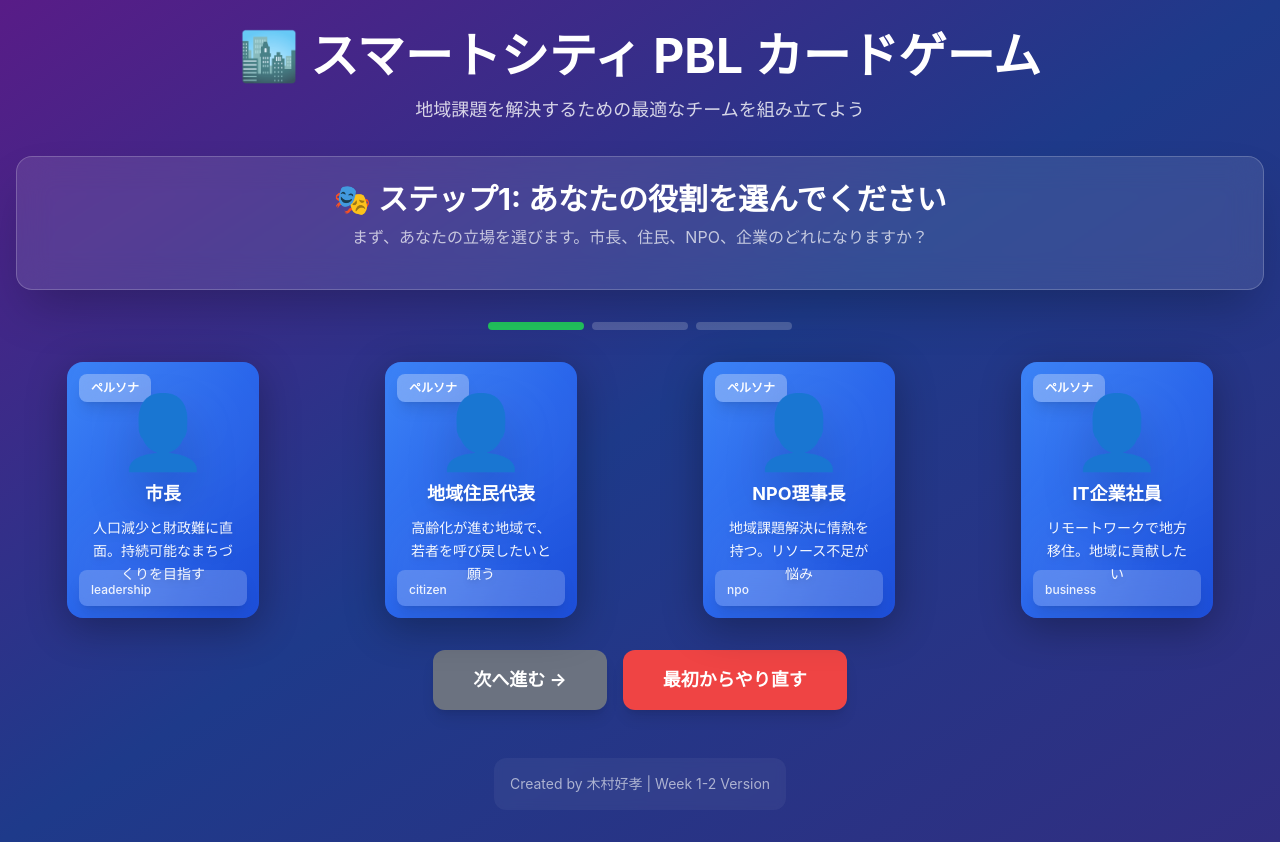
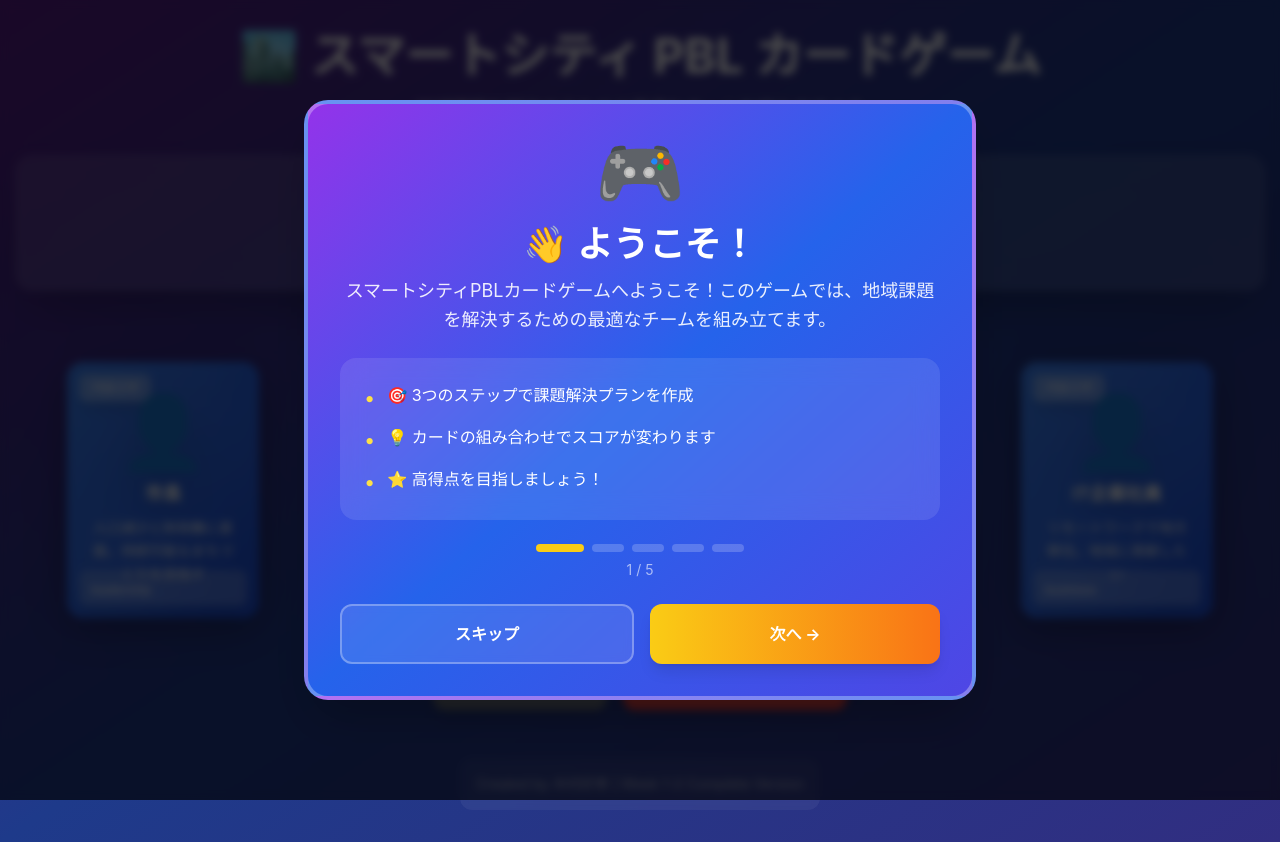
Before and after one commit to kim04190659/energy-pbl-game, a React (Vite) app: page / in a window 1280 px wide. Built offline with nearby package versions, Linux system fonts and the light colour scheme.

Commit message:
チュートリアル機能実装完了 - サウンド＋チュートリアル

```diff
--- a/src/components/game/GameBoard.tsx
+++ b/src/components/game/GameBoard.tsx
@@ -1,7 +1,8 @@
-import React, { useState } from 'react';
+import React, { useState, useEffect } from 'react';
 import { motion } from 'framer-motion';
 import { Card } from '../ui/Card';
 import { ResultScreen } from './ResultScreen';
+import { Tutorial } from './Tutorial';
 import { getCardsByType } from '../../data/municipality-cards';
 import { CardData } from '../../types/card.types';
 import { calculateScore, GameResult } from '../../utils/scoring';
@@ -17,10 +18,41 @@ export const GameBoard: React.FC = () => {
   const [selectedJobs, setSelectedJobs] = useState<CardData[]>([]);
   const [gameResult, setGameResult] = useState<GameResult | null>(null);
 
+  // チュートリアル関連
+  const [showTutorial, setShowTutorial] = useState(false);
+  const [tutorialStep, setTutorialStep] = useState(0);
+  const [hasSeenTutorial, setHasSeenTutorial] = useState(false);
+
   const personaCards = getCardsByType('persona');
   const problemCards = getCardsByType('problem');
   const partnerCards = getCardsByType('partner');
   const jobCards = getCardsByType('job');
+
+  // 初回訪問時にチュートリアルを表示
+  useEffect(() => {
+    const seen = localStorage.getItem('hasSeenTutorial');
+    if (!seen) {
+      setShowTutorial(true);
+    } else {
+      setHasSeenTutorial(true);
+    }
+  }, []);
+
+  const handleTutorialNext = () => {
+    if (tutorialStep < 4) {
+      setTutorialStep(tutorialStep + 1);
+    } else {
+      setShowTutorial(false);
+      setHasSeenTutorial(true);
+      localStorage.setItem('hasSeenTutorial', 'true');
+    }
+  };
+
+  const handleTutorialSkip = () => {
+    setShowTutorial(false);
+    setHasSeenTutorial(true);
+    localStorage.setItem('hasSeenTutorial', 'true');
+  };
 
   const handleCardClick = (card: CardData) => {
     if (currentPhase === 'select-persona') {
@@ -153,6 +185,17 @@ export const GameBoard: React.FC = () => {
 
   return (
     <div className="min-h-screen bg-gradient-to-br from-purple-900 via-blue-900 to-indigo-900 py-8 px-4">
+      {/* チュートリアル */}
+      {showTutorial && (
+        <Tutorial
+          step={tutorialStep}
+          totalSteps={5}
+          onNext={handleTutorialNext}
+          onSkip={handleTutorialSkip}
+          phase={currentPhase}
+        />
+      )}
+
       <div className="max-w-7xl mx-auto mb-8">
         <motion.h1
           className="text-4xl md:text-5xl font-bold text-white text-center mb-4"
@@ -170,6 +213,21 @@ export const GameBoard: React.FC = () => {
         >
           地域課題を解決するための最適なチームを組み立てよう
         </motion.p>
+
+        {/* チュートリアル再表示ボタン */}
+        {hasSeenTutorial && (
+          <div className="text-center mt-4">
+            <button
+              onClick={() => {
+                setShowTutorial(true);
+                setTutorialStep(0);
+              }}
+              className="text-white/60 hover:text-white text-sm underline transition-colors"
+            >
+              ❓ チュートリアルをもう一度見る
+            </button>
+          </div>
+        )}
       </div>
 
       <div className="max-w-7xl mx-auto mb-8">
@@ -249,7 +307,7 @@ export const GameBoard: React.FC = () => {
       <div className="max-w-7xl mx-auto mt-12 text-center">
         <div className="bg-white/5 backdrop-blur-sm rounded-xl p-4 inline-block">
           <p className="text-white/60 text-sm">
-            Created by 木村好孝 | Week 1-2 Version
+            Created by 木村好孝 | Week 1-2 Complete Version
           </p>
         </div>
       </div>
--- /dev/null
+++ b/src/components/game/Tutorial.tsx
@@ -0,0 +1,184 @@
+import React from 'react';
+import { motion, AnimatePresence } from 'framer-motion';
+
+interface TutorialProps {
+  step: number;
+  totalSteps: number;
+  onNext: () => void;
+  onSkip: () => void;
+  phase: 'select-persona' | 'select-problem' | 'select-solution' | null;
+}
+
+export const Tutorial: React.FC<TutorialProps> = ({ step, totalSteps, onNext, onSkip, phase }) => {
+  const getTutorialContent = () => {
+    switch (step) {
+      case 0:
+        return {
+          title: '👋 ようこそ！',
+          description: 'スマートシティPBLカードゲームへようこそ！このゲームでは、地域課題を解決するための最適なチームを組み立てます。',
+          tips: [
+            '🎯 3つのステップで課題解決プランを作成',
+            '💡 カードの組み合わせでスコアが変わります',
+            '⭐ 高得点を目指しましょう！'
+          ]
+        };
+      case 1:
+        return {
+          title: '🎭 ステップ1: ペルソナ選択',
+          description: 'まず、あなたの役割を選びます。それぞれの立場で異なる視点から課題に取り組めます。',
+          tips: [
+            '市長：政策決定権があります',
+            '住民代表：地域の声を代弁します',
+            'NPO理事長：現場の課題を知っています',
+            'IT企業社員：テクノロジーで支援します'
+          ]
+        };
+      case 2:
+        return {
+          title: '⚠️ ステップ2: 課題選択',
+          description: '解決したい地域課題を選びます。課題によってスコアが異なります。',
+          tips: [
+            '📊 スコアの高い課題ほど重要度が高い',
+            '🎯 ペルソナとの相性もあります',
+            '💭 実際の地域をイメージしてみましょう'
+          ]
+        };
+      case 3:
+        return {
+          title: '💡 ステップ3: ソリューション構築',
+          description: 'パートナーと施策を組み合わせて、課題解決のプランを作ります。',
+          tips: [
+            '🤝 パートナー：協力してくれる組織',
+            '💼 施策：具体的な解決策',
+            '✨ 複数選択でシナジー効果が生まれます',
+            '🎨 相性の良い組み合わせを探しましょう'
+          ]
+        };
+      case 4:
+        return {
+          title: '🎊 結果とスコアリング',
+          description: '選択したカードの組み合わせでスコアが計算されます。',
+          tips: [
+            '📈 基本スコア：各カードの点数',
+            '⚡ シナジーボーナス：相性の良い組み合わせ',
+            '🏆 S評価（200点以上）を目指そう！',
+            '🔄 何度でもプレイできます'
+          ]
+        };
+      default:
+        return null;
+    }
+  };
+
+  const content = getTutorialContent();
+  if (!content) return null;
+
+  return (
+    <AnimatePresence>
+      <motion.div
+        initial={{ opacity: 0 }}
+        animate={{ opacity: 1 }}
+        exit={{ opacity: 0 }}
+        className="fixed inset-0 z-50 flex items-center justify-center bg-black/70 backdrop-blur-sm"
+        onClick={onSkip}
+      >
+        <motion.div
+          initial={{ scale: 0.8, y: 50, opacity: 0 }}
+          animate={{ scale: 1, y: 0, opacity: 1 }}
+          exit={{ scale: 0.8, y: 50, opacity: 0 }}
+          transition={{ type: 'spring', stiffness: 150 }}
+          className="bg-gradient-to-br from-purple-600 via-blue-600 to-indigo-600 rounded-3xl p-8 max-w-2xl mx-4 shadow-2xl border-4 border-white/30"
+          onClick={(e) => e.stopPropagation()}
+        >
+          {/* ヘッダー */}
+          <div className="text-center mb-6">
+            <motion.div
+              initial={{ scale: 0 }}
+              animate={{ scale: 1 }}
+              transition={{ delay: 0.2, type: 'spring', stiffness: 200 }}
+              className="text-7xl mb-4"
+            >
+              {step === 0 ? '🎮' : step === 1 ? '🎭' : step === 2 ? '⚠️' : step === 3 ? '💡' : '🎊'}
+            </motion.div>
+            <motion.h2
+              initial={{ opacity: 0, y: -20 }}
+              animate={{ opacity: 1, y: 0 }}
+              transition={{ delay: 0.3 }}
+              className="text-4xl font-bold text-white mb-3"
+            >
+              {content.title}
+            </motion.h2>
+            <motion.p
+              initial={{ opacity: 0 }}
+              animate={{ opacity: 1 }}
+              transition={{ delay: 0.4 }}
+              className="text-white/90 text-lg leading-relaxed"
+            >
+              {content.description}
+            </motion.p>
+          </div>
+
+          {/* ヒント */}
+          <motion.div
+            initial={{ opacity: 0, y: 20 }}
+            animate={{ opacity: 1, y: 0 }}
+            transition={{ delay: 0.5 }}
+            className="bg-white/10 backdrop-blur-md rounded-2xl p-6 mb-6"
+          >
+            <div className="space-y-3">
+              {content.tips.map((tip, index) => (
+                <motion.div
+                  key={index}
+                  initial={{ opacity: 0, x: -20 }}
+                  animate={{ opacity: 1, x: 0 }}
+                  transition={{ delay: 0.6 + index * 0.1 }}
+                  className="flex items-start gap-3"
+                >
+                  <span className="text-yellow-300 text-xl mt-0.5">•</span>
+                  <span className="text-white text-base leading-relaxed">{tip}</span>
+                </motion.div>
+              ))}
+            </div>
+          </motion.div>
+
+          {/* プログレス */}
+          <div className="mb-6">
+            <div className="flex justify-center gap-2 mb-2">
+              {[...Array(totalSteps)].map((_, i) => (
+                <div
+                  key={i}
+                  className={`h-2 rounded-full transition-all ${
+                    i <= step ? 'bg-yellow-400 w-12' : 'bg-white/20 w-8'
+                  }`}
+                />
+              ))}
+            </div>
+            <p className="text-center text-white/60 text-sm">
+              {step + 1} / {totalSteps}
+            </p>
+          </div>
+
+          {/* ボタン */}
+          <div className="flex gap-4">
+            <motion.button
+              onClick={onSkip}
+              className="flex-1 bg-white/10 hover:bg-white/20 backdrop-blur-sm text-white font-bold py-4 px-6 rounded-xl transition-all border-2 border-white/30"
+              whileHover={{ scale: 1.02 }}
+              whileTap={{ scale: 0.98 }}
+            >
+              スキップ
+            </motion.button>
+            <motion.button
+              onClick={onNext}
+              className="flex-1 bg-gradient-to-r from-yellow-400 to-orange-500 hover:from-yellow-500 hover:to-orange-600 text-white font-bold py-4 px-6 rounded-xl shadow-lg transition-all"
+              whileHover={{ scale: 1.05, boxShadow: '0 10px 30px rgba(251, 191, 36, 0.5)' }}
+              whileTap={{ scale: 0.95 }}
+            >
+              {step === totalSteps - 1 ? '始める！ 🚀' : '次へ →'}
+            </motion.button>
+          </div>
+        </motion.div>
+      </motion.div>
+    </AnimatePresence>
+  );
+};
```
